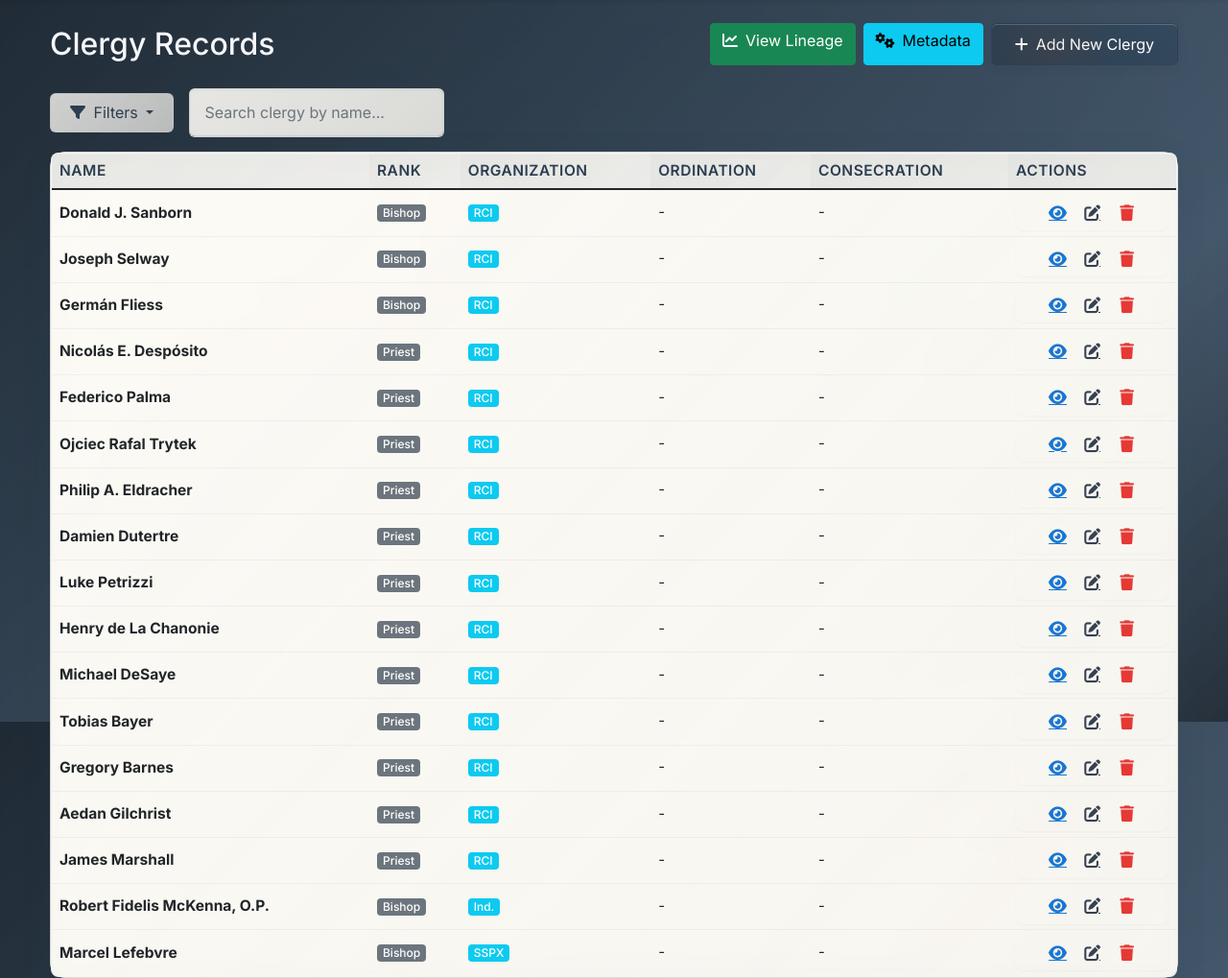
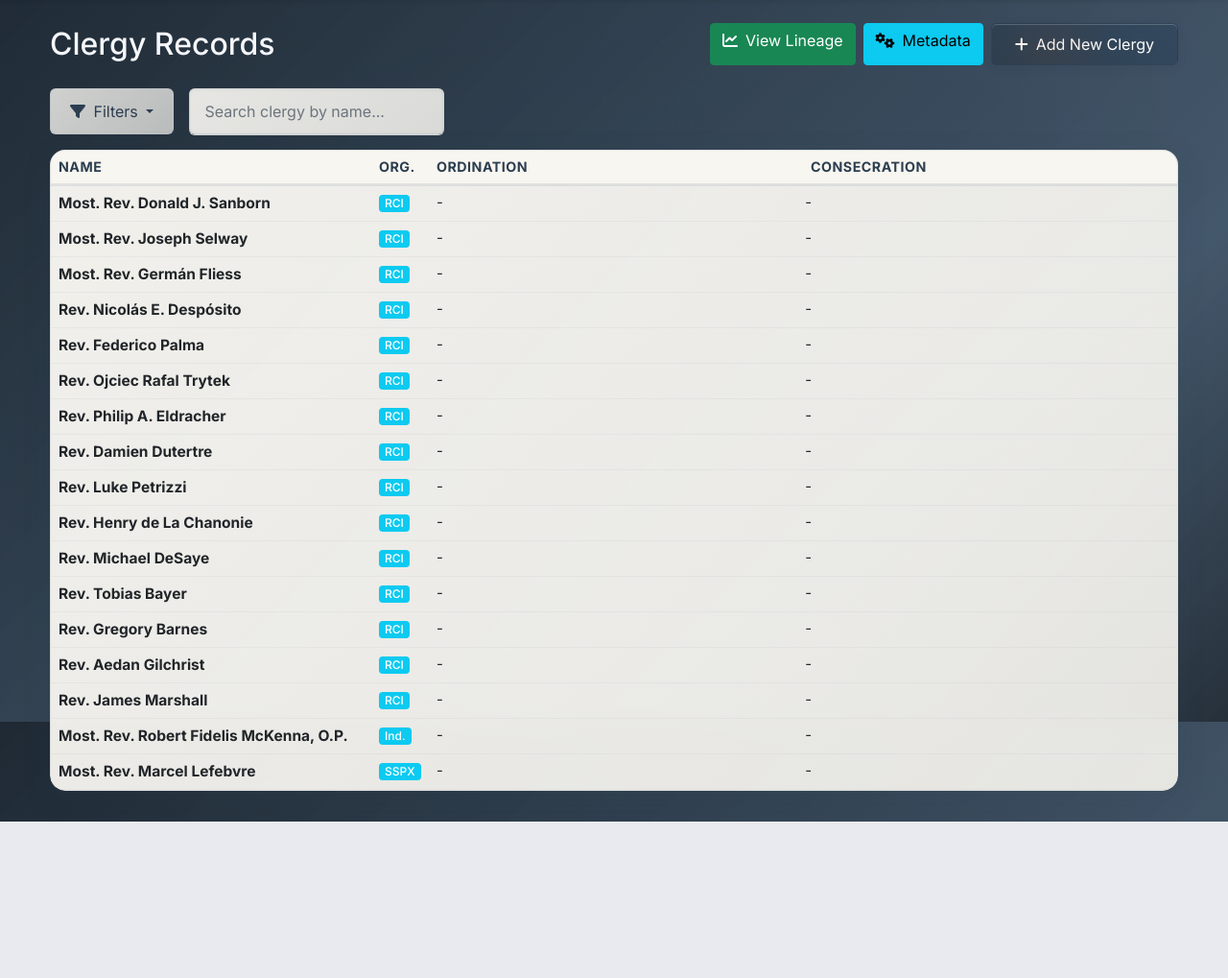
Before and after one commit to ordotools/ecclesiastical-lineage, a Flask app: page /clergy in a window 1280 px wide. Shown: the part 48-1067 px from the top of the page at 96% size. After the commit the page ends 904 px from the top, so only its background shows below. Run offline with Flask 3, Linux system fonts and the light colour scheme; a user stored in the database is signed in; lists and menus that the app fills with data are empty; some libraries are stand-ins or nearby versions.

Commit message:
Enhance clergy management UI by implementing display name prefixes based on rank, updating clergy list template for a sticky table layout, and improving CSS for better responsiveness and styling. Remove unnecessary columns and streamline the clergy action buttons for a cleaner interface.

```diff
--- a/app.py
+++ b/app.py
@@ -244,6 +244,15 @@ def clergy_list():
 
     clergy_list = query.all()
 
+    # Prefix names based on rank
+    for clergy in clergy_list:
+        if clergy.rank.lower() == 'bishop':
+            clergy.display_name = f"Most. Rev. {clergy.name}"
+        elif clergy.rank.lower() == 'priest':
+            clergy.display_name = f"Rev. {clergy.name}"
+        else:
+            clergy.display_name = clergy.name
+
     # Get all organizations for the filter dropdown
     organizations = Organization.query.order_by(Organization.name).all()
     org_abbreviation_map = {org.name: org.abbreviation for org in organizations}
@@ -282,6 +291,16 @@ def clergy_filter_partial():
     if search:
         query = query.filter(Clergy.name.ilike(f'%{search}%'))
     clergy_list = query.all()
+
+    # Prefix names based on rank
+    for clergy in clergy_list:
+        if clergy.rank.lower() == 'bishop':
+            clergy.display_name = f"Most. Rev. {clergy.name}"
+        elif clergy.rank.lower() == 'priest':
+            clergy.display_name = f"Rev. {clergy.name}"
+        else:
+            clergy.display_name = clergy.name
+
     organizations = Organization.query.order_by(Organization.name).all()
     org_abbreviation_map = {org.name: org.abbreviation for org in organizations}
     return render_template('clergy_table_body.html', clergy_list=clergy_list, org_abbreviation_map=org_abbreviation_map)
--- a/static/css/main.css
+++ b/static/css/main.css
@@ -1034,7 +1034,12 @@ strong, .table th {
     z-index: 2;
 }
 .table-header-small {
-    font-size: 0.875rem;
+  background: #f8f6f0 !important;
+  font-size: 0.89rem !important;
+  font-weight: 700 !important;
+  color: #2c3e50 !important;
+  letter-spacing: 0.02em;
+  border-bottom: 1px solid #e0e0e0;
 }
 .table-header-strong {
     font-size: 0.97rem;
@@ -1117,3 +1122,152 @@ strong, .table th {
     top: 56px !important;
   }
 }
+
+/* === Sticky header, scrollable body for clergy table (full height card style) === */
+.sticky-table-outer-card {
+  margin-bottom: 2rem;
+  border-radius: 16px;
+  box-shadow: 0 8px 32px rgba(44, 62, 80, 0.12), inset 0 1px 0 rgba(255, 255, 255, 0.4);
+  padding: 0;
+  position: relative;
+  max-height: calc(100vh - 100px);
+  display: flex;
+  flex-direction: column;
+  justify-content: flex-start;
+}
+.sticky-table-header {
+  border-radius: 16px 16px 0 0;
+  margin-bottom: 0;
+  font-size: 0.95rem;
+  box-shadow: none;
+}
+.sticky-table-header thead th {
+  padding-top: 0.5rem;
+  padding-bottom: 0.5rem;
+  font-size: 0.95rem;
+  border-bottom: 1px solid rgba(189, 195, 199, 0.4);
+}
+.sticky-table-header {
+  border-bottom-left-radius: 0;
+  border-bottom-right-radius: 0;
+}
+.sticky-table-container {
+  flex: 1 1 auto;
+  overflow-y: auto;
+  border-radius: 0 0 16px 16px;
+  background: transparent;
+  box-shadow: none;
+  border: none;
+  height: 100%;
+  padding: 0;
+}
+.sticky-table-body {
+  border-radius: 0 0 16px 16px;
+  margin-top: 0;
+  box-shadow: none;
+}
+.sticky-table-body thead th {
+  border-top-left-radius: 0;
+  border-top-right-radius: 0;
+}
+.sticky-table-body tbody tr:first-child td {
+  border-top-left-radius: 0;
+  border-top-right-radius: 0;
+}
+.sticky-table {
+  width: 100%;
+  border-collapse: separate;
+  border-spacing: 0;
+}
+.sticky-table tbody {
+  display: block;
+  height: calc(100% - 42px);
+  overflow-y: auto;
+  width: 100%;
+}
+.sticky-table thead, .sticky-table tbody tr {
+  display: table;
+  width: 100%;
+  table-layout: fixed;
+}
+.sticky-table td, .sticky-table th {
+  overflow: hidden;
+  text-overflow: ellipsis;
+  white-space: nowrap;
+}
+@media (max-width: 768px) {
+  .sticky-table-outer-card {
+    height: calc(100vh - 56px - 1rem);
+    border-radius: 10px;
+    margin-bottom: 1rem;
+  }
+  .sticky-table-header {
+    border-radius: 10px 10px 0 0;
+  }
+  .sticky-table-container, .sticky-table-body {
+    border-radius: 0 0 10px 10px;
+  }
+}
+
+/* Ensure the name column in the clergy table always fits the longest name */
+.sticky-table th.table-header-small.name-col,
+.sticky-table td.name-col {
+    white-space: nowrap;
+    width: 1%;
+    max-width: 400px;
+}
+
+/* Make the Org. column very small and truncate overflow */
+.sticky-table th.table-header-small.org-col,
+.sticky-table td.org-col {
+    width: 60px;
+    max-width: 80px;
+    white-space: nowrap;
+    overflow: hidden;
+    text-overflow: ellipsis;
+}
+
+.form-control.search-input-wide, .btn-outline-secondary.filter-btn {
+    height: 48px;
+    min-height: 48px;
+    box-sizing: border-box;
+    padding-top: 12px;
+    padding-bottom: 12px;
+    font-size: var(--fluid-0);
+}
+
+/* Hide action buttons by default and show as overlay on row hover */
+.clergy-action-group {
+    position: absolute;
+    right: 12px;
+    top: 8px;
+    bottom: 8px;
+    height: auto;
+    display: flex;
+    align-items: center;
+    gap: 8px;
+    opacity: 0;
+    pointer-events: none;
+    transition: opacity 0.2s, right 0.2s;
+    background: rgba(255,255,255,0.95);
+    box-shadow: 0 2px 8px rgba(44,62,80,0.08);
+    border-radius: 6px;
+    padding: 2px 6px;
+    z-index: 10;
+}
+
+td:last-child {
+    position: relative;
+    min-width: 80px;
+    width: 1%;
+    padding-right: 48px;
+    background: transparent;
+    overflow: visible;
+}
+
+td:last-child:hover .clergy-action-group,
+tr:hover td:last-child .clergy-action-group {
+    opacity: 1;
+    pointer-events: auto;
+    right: 12px;
+}
--- a/templates/clergy_list.html
+++ b/templates/clergy_list.html
@@ -24,7 +24,7 @@
     <div class="mb-3 d-flex flex-wrap gap-2 align-items-center">
         <!-- Filter Dropdown -->
         <div class="dropdown">
-            <button class="btn btn-outline-secondary dropdown-toggle" type="button" id="filterDropdown" data-bs-toggle="dropdown" aria-expanded="false">
+            <button class="btn btn-outline-secondary dropdown-toggle filter-btn" type="button" id="filterDropdown" data-bs-toggle="dropdown" aria-expanded="false">
                 <i class="fas fa-filter me-1"></i> Filters
             </button>
             <div class="dropdown-menu p-3 filter-dropdown-menu" aria-labelledby="filterDropdown">
@@ -63,30 +63,29 @@
     </div>
 
     {% if clergy_list %}
-        <div class="card">
-            <div class="card-body p-0">
-                <div class="table-responsive">
-                    <table class="table mb-0">
+        <div class="sticky-table-outer-card">
+            <!-- Table header (not scrollable) -->
+            <table class="table mb-0 sticky-table sticky-table-header">
                 <thead class="table-dark">
                     <tr>
-                                <th class="table-header-small">Name</th>
-                                <th class="table-header-small">Rank</th>
-                                <th class="table-header-small">Organization</th>
+                        <th class="table-header-small name-col">Name</th>
+                        <th class="table-header-small org-col">Org.</th>
                         <th class="table-header-small">Ordination</th>
                         <th class="table-header-small">Consecration</th>
-                                <th class="table-header-small">Actions</th>
+                        <!-- Removed Actions column header -->
                     </tr>
                 </thead>
+            </table>
+            <!-- Scrollable table body -->
+            <div class="sticky-table-container">
+                <table class="table mb-0 sticky-table sticky-table-body">
                     <tbody id="clergyTableBody">
                         {% for clergy in clergy_list %}
                         <tr>
-                                <td>
-                                    <strong>{{ clergy.name }}</strong>
+                            <td class="name-col">
+                                <strong>{{ clergy.display_name }}</strong>
                             </td>
-                                <td>
-                                    <span class="badge bg-secondary">{{ clergy.rank }}</span>
-                                </td>
-                                <td>
+                            <td class="org-col">
                                 {% if clergy.organization %}
                                     {% if org_abbreviation_map.get(clergy.organization) %}
                                         <span class="badge bg-info">{{ org_abbreviation_map.get(clergy.organization) }}</span>
@@ -120,7 +119,6 @@
                 </table>
             </div>
         </div>
-        </div>
     {% else %}
         <div class="card">
             <div class="card-body text-center py-5">
@@ -152,7 +150,7 @@ const clearBtn = document.getElementById('clearSearchBtn');
 function getCurrentClergyNames() {
     const rows = document.querySelectorAll('#clergyTableBody tr');
     return Array.from(rows).map(row => {
-        const nameElement = row.querySelector('td strong');
+        const nameElement = row.querySelector('td.name-col strong');
         return nameElement ? nameElement.textContent : '';
     }).filter(name => name.length > 0);
 }
@@ -178,7 +176,7 @@ function filterTable(query) {
     const matches = new Set(results.map(r => r.item));
 
     clergyRows.forEach(row => {
-        const name = row.querySelector('td strong').textContent;
+        const name = row.querySelector('td.name-col strong').textContent;
         row.style.display = matches.has(name) ? '' : 'none';
     });
 }
@@ -196,56 +194,39 @@ input.addEventListener('keydown', function(e) {
     }
 });
 
-clearBtn.addEventListener('click', function() {
-    input.value = '';
-    filterTable('');
-    clearBtn.style.display = 'none';
-    input.focus();
+// Dynamically set the width of the name column to fit the longest name
+function setNameColumnWidth() {
+    const nameCells = document.querySelectorAll('td.name-col strong');
+    let maxWidth = 0;
+    nameCells.forEach(cell => {
+        // Create a temporary span to measure width
+        const span = document.createElement('span');
+        span.style.visibility = 'hidden';
+        span.style.position = 'absolute';
+        span.style.whiteSpace = 'nowrap';
+        span.style.font = window.getComputedStyle(cell).font;
+        span.textContent = cell.textContent;
+        document.body.appendChild(span);
+        maxWidth = Math.max(maxWidth, span.offsetWidth);
+        document.body.removeChild(span);
     });
-
-// On page load, if search has value, filter
-if (input.value.trim().length > 0) {
-    filterTable(input.value.trim());
-    clearBtn.style.display = '';
+    // Add some padding
+    maxWidth += 32;
+    // Set the width for all name-col cells and header
+    document.querySelectorAll('th.name-col, td.name-col').forEach(el => {
+        el.style.width = maxWidth + 'px';
+        el.style.maxWidth = maxWidth + 'px';
+    });
 }
 
-// Filter dropdown: apply filters immediately and keep open until click outside or Escape
-const filterForm = document.getElementById('filterForm');
-const filterDropdown = document.getElementById('filterDropdown');
-const filterMenu = filterForm.closest('.dropdown-menu');
-
-// Prevent dropdown from closing on click inside
-filterMenu.addEventListener('click', function(e) {
-    e.stopPropagation();
-});
-
-// Keep dropdown open until click outside or Escape
-filterDropdown.addEventListener('click', function(e) {
-    setTimeout(() => {
-        filterMenu.classList.add('show');
-    }, 0);
-});
-
-document.addEventListener('click', function(e) {
-    if (!filterMenu.contains(e.target) && !filterDropdown.contains(e.target)) {
-        filterMenu.classList.remove('show');
+window.addEventListener('DOMContentLoaded', setNameColumnWidth);
+window.addEventListener('resize', setNameColumnWidth);
+document.addEventListener('htmx:afterSwap', function(event) {
+    if (event.target.id === 'clergyTableBody') {
+        setNameColumnWidth();
     }
 });
+// If using HTMX or AJAX to update table, call setNameColumnWidth() after update
 
-document.addEventListener('keydown', function(e) {
-    if (e.key === 'Escape') {
-        filterMenu.classList.remove('show');
-    }
-});
-
-// Listen for HTMX after-swap events to reapply search filter if needed
-document.addEventListener('htmx:afterSwap', function(event) {
-    if (event.target.id === 'clergyTableBody' && input.value.trim().length > 0) {
-        // Reapply the current search filter after HTMX updates the table
-        setTimeout(() => {
-            filterTable(input.value.trim());
-        }, 10);
-    }
-});
 </script>
 {% endblock %}
```
Also changed, not shown: templates/clergy_table_body.html (+3 -6 lines), instance/ecclesiastical_lineage.db. Lines whose indentation alone changed are shown as unchanged.
